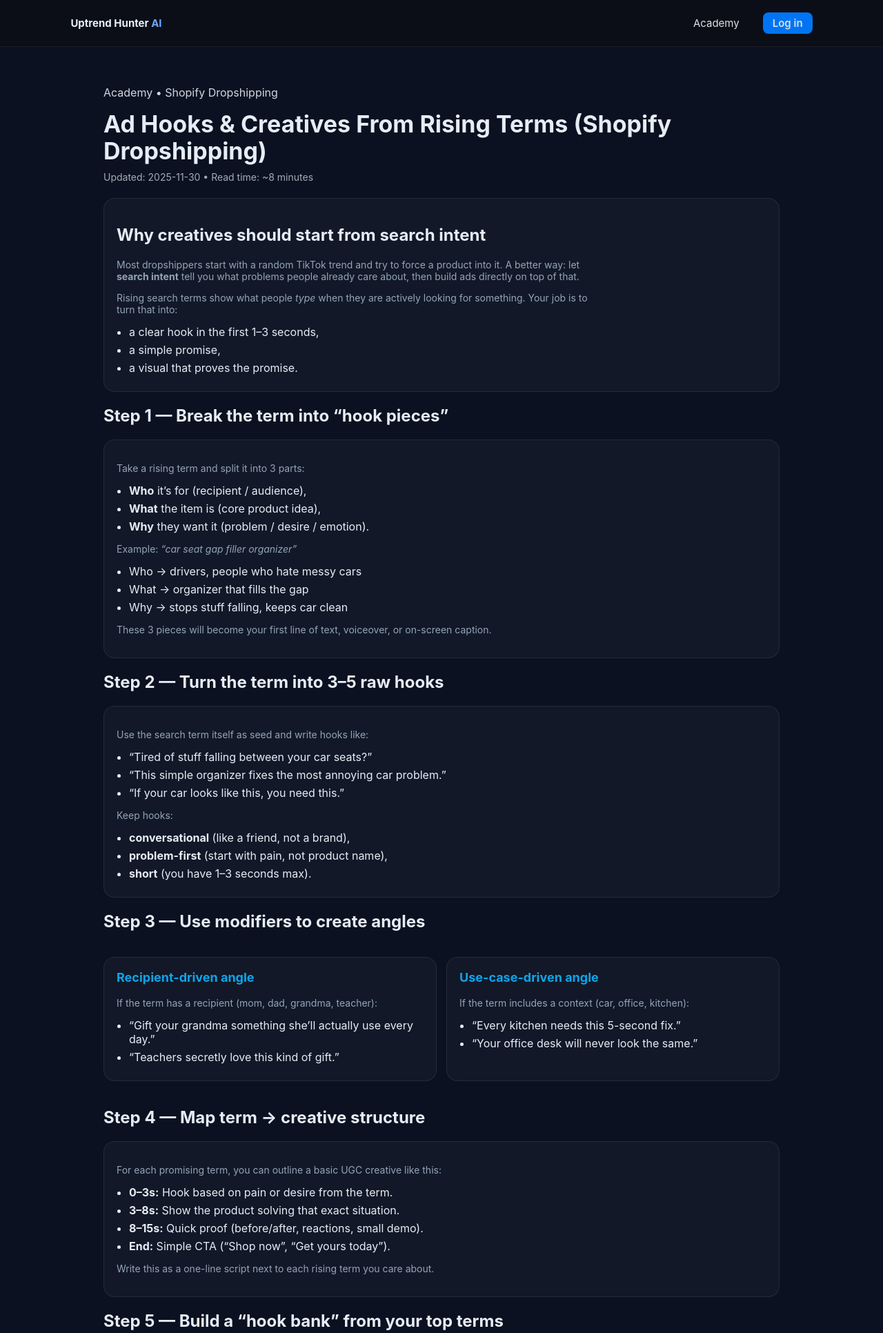
After one commit to coskunforex/amazon-trend-web, a Flask app: page /academy/shopify-creatives in a window 1280 px wide. The commit adds this page. Shown: the top 1932 px of the page at 69% size. Run offline with Flask 3, Linux system fonts and the light colour scheme; parts of the project's set-up code (start-up, migrations or seed data) failed here and were passed over.

Commit message:
Add Academy lesson for Shopify ad hooks & creatives from rising terms

```diff
--- a/app/server/app.py
+++ b/app/server/app.py
@@ -116,6 +116,11 @@ def academy_trend_vs_seasonality():
 @app.get("/academy/build-product-ideas")
 def academy_build_product_ideas():
     return render_template("academy_build_product_ideas.html")
+
+@app.get("/academy/shopify-creatives")
+def academy_shopify_creatives():
+    return render_template("academy_shopify_creatives.html")
+
 
 @app.get("/academy/ppc-cleanup")
 def academy_ppc_cleanup():
@@ -799,6 +804,8 @@ def sitemap_xml():
   <url><loc>https://www.uptrendhunter.com/academy/build-product-ideas</loc></url>
   <url><loc>https://www.uptrendhunter.com/academy/ppc-cleanup</loc></url>
   <url><loc>https://www.uptrendhunter.com/academy/shopify-dropshipping</loc></url>
+  <url><loc>https://www.uptrendhunter.com/academy/shopify-creatives</loc></url>
+
 
 
 
--- /dev/null
+++ b/app/web/templates/academy_shopify_creatives.html
@@ -0,0 +1,207 @@
+<!doctype html>
+<html lang="en">
+<head>
+  <meta charset="utf-8"/>
+  <meta name="viewport" content="width=device-width,initial-scale=1"/>
+
+  <title>Ad Hooks & Creatives From Rising Terms (Shopify Dropshipping)</title>
+  <link rel="canonical" href="https://www.uptrendhunter.com/academy/shopify-creatives"/>
+
+  <meta name="description" content="A practical guide for Shopify dropshippers: turn rising search terms into ad hooks, angles, and UGC-style creatives that actually convert."/>
+  <meta name="robots" content="index,follow"/>
+
+  <!-- Open Graph -->
+  <meta property="og:type" content="article"/>
+  <meta property="og:site_name" content="Uptrend Hunter AI"/>
+  <meta property="og:url" content="https://www.uptrendhunter.com/academy/shopify-creatives"/>
+  <meta property="og:title" content="Ad Hooks & Creatives From Rising Terms (Shopify Dropshipping)"/>
+  <meta property="og:description" content="Learn how to transform rising marketplace search terms into strong ad hooks and UGC creatives for your Shopify dropshipping store."/>
+
+  <!-- Twitter -->
+  <meta name="twitter:card" content="summary"/>
+  <meta name="twitter:title" content="Ad Hooks & Creatives From Rising Terms (Shopify Dropshipping)"/>
+  <meta name="twitter:description" content="Learn how to transform rising marketplace search terms into strong ad hooks and UGC creatives for your Shopify dropshipping store."/>
+
+  <link rel="stylesheet" href="/static/css/landing.css?v=1">
+  <link rel="icon" href="/static/img/favicon.svg" type="image/svg+xml">
+
+  <style>
+    .academy-wrap{max-width:980px;margin:0 auto;padding:40px 8%}
+    .academy-wrap h1{font-size:34px;line-height:1.15;margin:10px 0 10px}
+    .academy-wrap p{max-width:80ch}
+    .kicker{opacity:.9}
+    .meta{opacity:.7;font-size:14px;margin:8px 0 22px}
+    .card{background:rgba(255,255,255,.03);border:1px solid rgba(255,255,255,.08);border-radius:16px;padding:18px;margin:18px 0}
+    .grid{display:grid;grid-template-columns:1fr;gap:14px}
+    @media(min-width:900px){.grid{grid-template-columns:1fr 1fr}}
+    ul.check{margin:0;padding-left:18px}
+    ul.check li{margin:6px 0}
+    code{font-family:ui-monospace, SFMono-Regular, Menlo, Monaco, Consolas,"Liberation Mono","Courier New",monospace}
+  </style>
+</head>
+
+<body>
+  {% include "_nav.html" %}
+
+  <main class="academy-wrap">
+    <p class="kicker">Academy • Shopify Dropshipping</p>
+    <h1>Ad Hooks & Creatives From Rising Terms (Shopify Dropshipping)</h1>
+    <p class="meta">Updated: 2025-11-30 • Read time: ~8 minutes</p>
+
+    <div class="card">
+      <h2>Why creatives should start from search intent</h2>
+      <p>
+        Most dropshippers start with a random TikTok trend and try to force a product into it.
+        A better way: let <strong>search intent</strong> tell you what problems people already
+        care about, then build ads directly on top of that.
+      </p>
+      <p>
+        Rising search terms show what people <em>type</em> when they are actively looking for
+        something. Your job is to turn that into:
+      </p>
+      <ul class="check">
+        <li>a clear hook in the first 1–3 seconds,</li>
+        <li>a simple promise,</li>
+        <li>a visual that proves the promise.</li>
+      </ul>
+    </div>
+
+    <h2>Step 1 — Break the term into “hook pieces”</h2>
+    <div class="card">
+      <p>Take a rising term and split it into 3 parts:</p>
+      <ul class="check">
+        <li><strong>Who</strong> it’s for (recipient / audience),</li>
+        <li><strong>What</strong> the item is (core product idea),</li>
+        <li><strong>Why</strong> they want it (problem / desire / emotion).</li>
+      </ul>
+      <p>Example: <em>“car seat gap filler organizer”</em></p>
+      <ul class="check">
+        <li>Who → drivers, people who hate messy cars</li>
+        <li>What → organizer that fills the gap</li>
+        <li>Why → stops stuff falling, keeps car clean</li>
+      </ul>
+      <p>
+        These 3 pieces will become your first line of text, voiceover, or on-screen caption.
+      </p>
+    </div>
+
+    <h2>Step 2 — Turn the term into 3–5 raw hooks</h2>
+    <div class="card">
+      <p>Use the search term itself as seed and write hooks like:</p>
+      <ul class="check">
+        <li>“Tired of stuff falling between your car seats?”</li>
+        <li>“This simple organizer fixes the most annoying car problem.”</li>
+        <li>“If your car looks like this, you need this.”</li>
+      </ul>
+      <p>
+        Keep hooks:
+      </p>
+      <ul class="check">
+        <li><strong>conversational</strong> (like a friend, not a brand),</li>
+        <li><strong>problem-first</strong> (start with pain, not product name),</li>
+        <li><strong>short</strong> (you have 1–3 seconds max).</li>
+      </ul>
+    </div>
+
+    <h2>Step 3 — Use modifiers to create angles</h2>
+    <div class="grid">
+      <div class="card">
+        <h3>Recipient-driven angle</h3>
+        <p>If the term has a recipient (mom, dad, grandma, teacher):</p>
+        <ul class="check">
+          <li>“Gift your grandma something she’ll actually use every day.”</li>
+          <li>“Teachers secretly love this kind of gift.”</li>
+        </ul>
+      </div>
+      <div class="card">
+        <h3>Use-case-driven angle</h3>
+        <p>If the term includes a context (car, office, kitchen):</p>
+        <ul class="check">
+          <li>“Every kitchen needs this 5-second fix.”</li>
+          <li>“Your office desk will never look the same.”</li>
+        </ul>
+      </div>
+    </div>
+
+    <h2>Step 4 — Map term → creative structure</h2>
+    <div class="card">
+      <p>For each promising term, you can outline a basic UGC creative like this:</p>
+      <ul class="check">
+        <li><strong>0–3s:</strong> Hook based on pain or desire from the term.</li>
+        <li><strong>3–8s:</strong> Show the product solving that exact situation.</li>
+        <li><strong>8–15s:</strong> Quick proof (before/after, reactions, small demo).</li>
+        <li><strong>End:</strong> Simple CTA (“Shop now”, “Get yours today”).</li>
+      </ul>
+      <p>
+        Write this as a one-line script next to each rising term you care about.
+      </p>
+    </div>
+
+    <h2>Step 5 — Build a “hook bank” from your top terms</h2>
+    <div class="card">
+      <p>Create a simple doc or sheet with columns like:</p>
+      <ul class="check">
+        <li><strong>Rising term</strong></li>
+        <li><strong>Problem</strong> (1 short sentence)</li>
+        <li><strong>Primary hook</strong></li>
+        <li><strong>Alternative hooks (2–3)</strong></li>
+        <li><strong>Visual idea</strong> (what we show in first 3 seconds)</li>
+      </ul>
+      <p>
+        This becomes your personal hook bank. Whenever you find a new rising term,
+        you immediately add 2–3 hook ideas instead of just bookmarking the product.
+      </p>
+    </div>
+
+    <h2>Step 6 — Test hooks, not just products</h2>
+    <div class="card">
+      <p>
+        For Shopify dropshipping, winning or losing often comes down to the angle,
+        not the exact SKU. Use your rising terms to test:
+      </p>
+      <ul class="check">
+        <li>different recipients (for mom vs for grandma),</li>
+        <li>different pain points (messy vs time-saving vs aesthetic),</li>
+        <li>different proof styles (before/after vs reaction vs POV).</li>
+      </ul>
+      <p>
+        When a rising term works with one hook but not another, you learn which psychological
+        angle actually moves that niche.
+      </p>
+    </div>
+
+    <h2>Step 7 — Tie your creatives back into search demand</h2>
+    <div class="card">
+      <p>
+        Once you see a hook + creative working, loop back to your trend data:
+      </p>
+      <ul class="check">
+        <li>Is the core search term still improving or stable?</li>
+        <li>Are related terms also rising (cluster effect)?</li>
+        <li>Can you create more creatives for those related terms with the same angle?</li>
+      </ul>
+      <p>
+        This is where creative testing stops being random and starts flowing directly
+        from marketplace demand.
+      </p>
+    </div>
+
+    <p class="meta">
+      Back to: <a href="/academy">Academy</a> · Related:
+      <a href="/academy/shopify-dropshipping">Shopify dropshipping from rising terms</a> ·
+      <a href="/academy/build-product-ideas">Build product ideas from rising terms</a>
+    </p>
+  </main>
+
+  <footer class="footer" style="text-align:center; padding:30px 0; border-top:1px solid #1e293b;">
+    <p>© 2025 Uptrend Hunter by Erkan Ecom LLC. All rights reserved.</p>
+    <div class="links" style="margin-top:10px;">
+      <a href="/" style="color:#9aa0a6; text-decoration:none; margin:0 10px;">Home</a> |
+      <a href="/terms" style="color:#9aa0a6; text-decoration:none; margin:0 10px;">Terms</a> |
+      <a href="/privacy" style="color:#9aa0a6; text-decoration:none; margin:0 10px;">Privacy</a> |
+      <a href="/refund" style="color:#9aa0a6; text-decoration:none; margin:0 10px;">Refund</a> |
+      <a href="mailto:support@uptrendhunter.com" style="color:#9aa0a6; text-decoration:none; margin:0 10px;">Contact</a>
+    </div>
+  </footer>
+</body>
+</html>
```
Also changed, not shown: app/web/templates/academy_index.html (+11 -0 lines).
